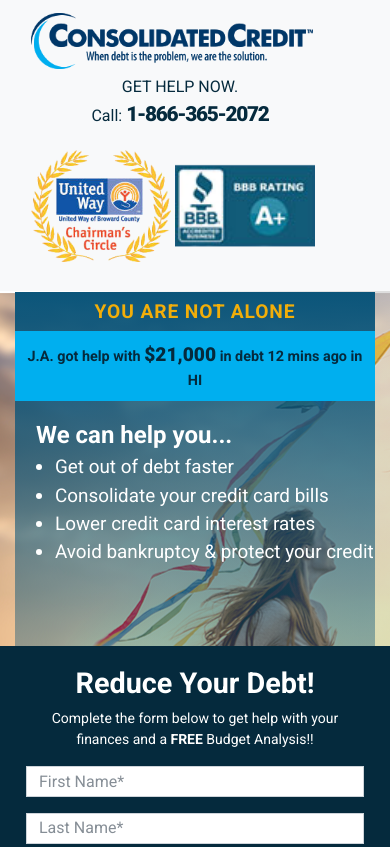
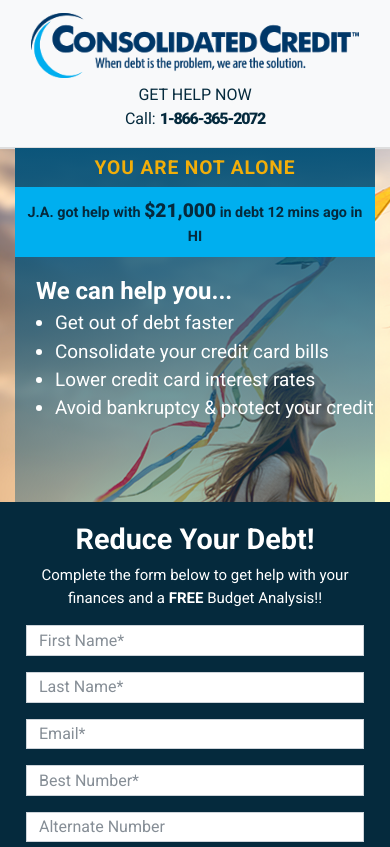
Before and after one commit to ZacharyDinerstein/cccs-redesign, a website: page index.html in a window 390 px wide. Shown: the top 847 px of the page. Drawn offline with Linux system fonts and the light colour scheme.

Commit message:
finished navbar responsive design

```diff
--- a/index.html
+++ b/index.html
@@ -27,19 +27,18 @@
     <nav class="navbar navbar-light bg-light static-top">
       <div class="container">
         <div class="row align-items-end">
-          <div class="col-sm-6">
+          <div class="col-md-6 col-lg-6">
             <a class="navbar-brand" href="#">
               <img src="img/logo-w-slogan.png">
             </a>
           </div>
-          <div class="col-sm-1"></div>
-          <div class="col-sm-3">
+          <div class="col-12 col-sm-6 col-md-3 offset-lg-1 col-lg-3">
             <div class="phone-container">
-              <p>GET HELP NOW.</p>
+              <p>GET HELP NOW</p>
               <a href="tel:1-866-365-2072">Call: <span class="small-lg-text">1-866-365-2072</span></a>
             </div>
           </div>
-          <div class="col-sm-2 award-container">
+          <div class="col-4 offset-4 col-sm-4 offset-sm-2 offset-md-0 col-md-3 col-lg-2 award-container">
             <img src="img/U-W-CH-C-award.png">
             <img src="img/bbb.png">
           </div>
@@ -49,7 +48,6 @@
 
     <!-- Masthead -->
     <header class="masthead text-white">
-      <div class="overlay"></div>
       <div class="container">
         <div class="row">
           <div class="col-sm-3"></div>
--- a/scss/_variables.scss
+++ b/scss/_variables.scss
@@ -14,12 +14,13 @@
 $ai-gold-hover: #ffcf5c;
 $text-blue: #003868;
 $dark-black: #0b0b0b;
+$ai-gray: #dedede;
 
 
 /*TEXT SIZES*/
 /* Screen Sizes */
+$lg-screen: 15px;
 $md-screen: 15px;
-$sm-screen: 14px;
 
 /* Full Screen Width Text Sizes */
 $full-width--xs: .9rem;
@@ -30,14 +31,22 @@
 $full-width--lg-2: 1.7rem;
 
 
-/* Full Screen Width Text Sizes */
+/* Large Screen Width Text Sizes */
+$lg-width--xs: .9rem;
+$lg-width--sm: 72%;
+$lg-width--md: 1rem;
+$lg-width--md-2: 1.5rem;
+$lg-width--lg: 1.2rem;
+$lg-width--lg-2: 1.3rem;
+
+
+/* Medium Screen Width Text Sizes */
 $md-width--xs: .9rem;
 $md-width--sm: 72%;
 $md-width--md: 1rem;
 $md-width--md-2: 1.5rem;
 $md-width--lg: 1.2rem;
-$md-width--lg-2: 1.3rem;
-
+$md-width--lg-2: 1rem;
 
 /*Font Weight*/
 $black: 900;
--- a/scss/main.scss
+++ b/scss/main.scss
@@ -98,6 +98,9 @@
 /***** NAVBAR *****/
 .navbar {
 	color: $dark-blue;
+	.navbar-brand {
+		margin-right: 0rem;
+	}
 	a {
 		color: $dark-blue;
 		&:hover {
@@ -131,6 +134,7 @@
 		min-height: $hero-height;
 		padding-top: 0px;
     	padding-bottom: 0px;
+    	background-color: $ai-gray;
     	.overlay {
 		    background: -webkit-linear-gradient(right, rgba(145, 145, 145, 1) 8%, rgba(145, 145, 145, 0) 80%);
     		background: -o-linear-gradient(right, rgba(145, 145, 145, 1) 8%, rgba(145, 145, 145, 0) 80%);
@@ -293,27 +297,46 @@
 }
 
 
-
+/* Large devices (desktops, less than 1200px)*/
 @media(max-width: 1199px) {
 	body {
-		font-size: $md-screen;
+		font-size: $lg-screen;
 	}
 	/*NAVBAR*/
 	.navbar {
 		.phone-container {
 			p, a {
-				font-size: $md-width--md;
+				font-size: $lg-width--md;
 			}
 		}
+	}
+	.small-lg-text {
+		font-size: $lg-width--lg-2;
+	}
+}
+
+/* Medium devices (tablets, less than 992px)*/
+@media(max-width: 991px) {
+	body {
+		font-size: $md-screen;
 	}
 	.small-lg-text {
 		font-size: $md-width--lg-2;
 	}
 }
 
-
-@media(max-width: 992px) {
-	body {
-		font-size: $sm-screen;
+/* Small devices (landscape phones, less than 768px)*/
+@media(max-width: 767px) {
+	.navbar {
+		text-align: center;
+		.row {
+			width: auto;
+		}
 	}
 }
+
+@media(max-width: 575px) {
+	.award-container {
+		display: none;
+	}
+}
```
Also changed, not shown: css/main.css, 1 other file.
